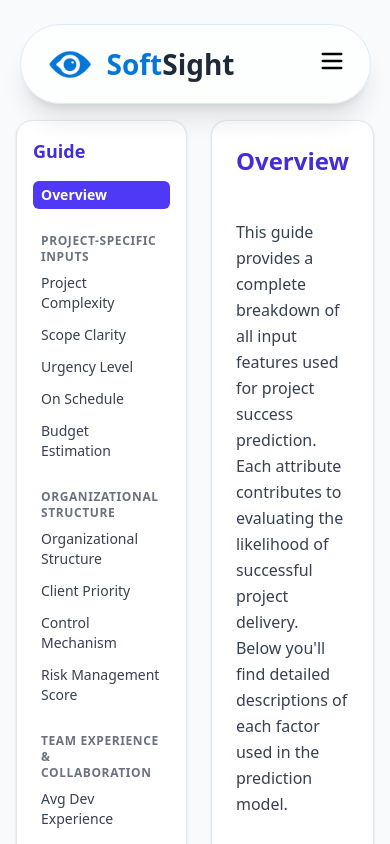
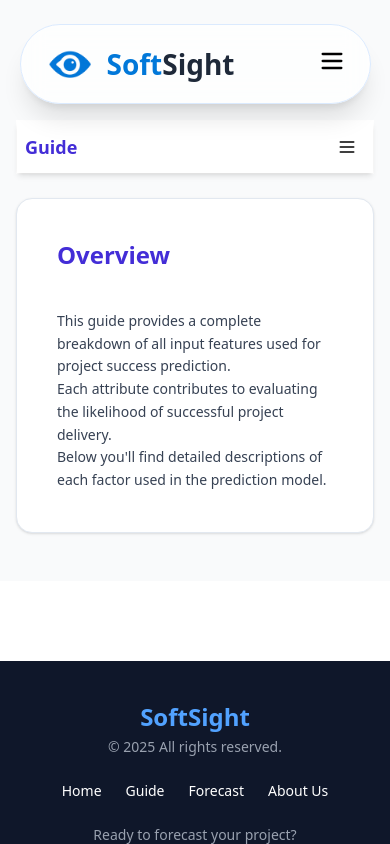
Before and after one commit to TargaryenLabs/softsight-web, a Next.js app in the folder frontend/: page /guide in a window 390 px wide. Shown: the top 844 px of the page. Built offline with nearby package versions, Linux system fonts and the light colour scheme.

Commit message:
Guide page responsive

```diff
--- a/frontend/src/components/GuidePage/AttributeDetail.tsx
+++ b/frontend/src/components/GuidePage/AttributeDetail.tsx
@@ -19,9 +19,11 @@ type Props = {
 export const AttributeDetail = ({ selected }: Props) => {
   if (selected === "overview") {
     return (
-      <div>
-        <h2 className="text-2xl font-bold mb-4 text-indigo-700">Overview</h2>
-        <p className="text-gray-700 whitespace-pre-line leading-relaxed">
+      <div className="p-4 max-w-screen-md mx-auto">
+        <h2 className="text-2xl md:text-3xl font-bold mb-4 text-indigo-700">
+          Overview
+        </h2>
+        <p className="text-gray-700 whitespace-pre-line leading-relaxed text-sm md:text-base">
           {overviewText}
         </p>
       </div>
@@ -43,13 +45,13 @@ type Attribute = {
 };
 
 const AttributeBox = ({ attribute }: { attribute: Attribute }) => (
-  <div>
-    <h2 className="text-2xl font-bold mb-2 text-indigo-700">
+  <div className="p-4 max-w-screen-md overflow-auto mx-auto">
+    <h2 className="text-2xl md:text-3xl font-bold mb-2 text-indigo-700">
       {attribute.label}
     </h2>
 
-    <div className="bg-white text-black p-4 rounded shadow mb-4">
-      <div className="prose max-w-none text-black">
+    <div className="bg-white text-black p-4 rounded xl:shadow mb-4">
+      <div className="prose prose-sm sm:prose-base max-w-none text-black">
         <Markdown
           remarkPlugins={[remarkGfm, remarkMath]}
           rehypePlugins={[rehypeKatex]}
--- a/frontend/src/components/GuidePage/AttributeSidebar.tsx
+++ b/frontend/src/components/GuidePage/AttributeSidebar.tsx
@@ -1,6 +1,7 @@
 "use client";
-import React from "react";
+import React, { useState } from "react";
 import { attributeCategories, projectSuccessStatus } from "./guideData";
+import { Menu, X } from "lucide-react"; // Optional: if you're using icons (ensure `lucide-react` is installed)
 
 type Props = {
   selected: string;
@@ -8,9 +9,31 @@ type Props = {
 };
 
 export const AttributeSidebar = ({ selected, onSelect }: Props) => {
+  const [isOpen, setIsOpen] = useState(false);
+
   return (
-    <aside className="p-4 overflow-y-auto h-full text-sm">
-      <h2 className="text-lg font-semibold mb-4 text-indigo-700">Guide</h2>
+    <>
+      {/* Toggle Button (only visible on mobile) */}
+      <div className="lg:hidden p-2 bg-white shadow-md sticky top-0 z-20 flex items-center justify-between">
+        <h2 className="text-lg font-semibold text-indigo-700">Guide</h2>
+        <button
+          onClick={() => setIsOpen(!isOpen)}
+          className="p-2 rounded-md hover:bg-gray-100"
+          aria-label="Toggle Menu"
+        >
+          {isOpen ? <X className="h-5 w-5" /> : <Menu className="h-5 w-5" />}
+        </button>
+      </div>
+
+      {/* Sidebar */}
+      <aside
+        className={`${
+          isOpen ? "block" : "hidden"
+        } lg:block bg-white p-4 overflow-y-auto h-full text-sm w-full lg:w-64 lg:sticky lg:top-0 lg:h-screen z-10`}
+      >
+        <h2 className="text-lg font-semibold mb-4 text-indigo-700 lg:block hidden">
+          Guide
+        </h2>
         <nav className="space-y-6">
           {/* Overview */}
           <div>
@@ -20,7 +43,10 @@ export const AttributeSidebar = ({ selected, onSelect }: Props) => {
                   ? "text-white bg-indigo-600 font-semibold"
                   : "hover:bg-indigo-50 text-gray-700"
               }`}
-            onClick={() => onSelect("overview")}
+              onClick={() => {
+                onSelect("overview");
+                setIsOpen(false);
+              }}
             >
               Overview
             </button>
@@ -41,7 +67,10 @@ export const AttributeSidebar = ({ selected, onSelect }: Props) => {
                           ? "text-white bg-indigo-600 font-semibold"
                           : "hover:bg-indigo-50 text-gray-700"
                       }`}
-                    onClick={() => onSelect(attr.key)}
+                      onClick={() => {
+                        onSelect(attr.key);
+                        setIsOpen(false);
+                      }}
                     >
                       {attr.label}
                     </button>
@@ -62,12 +91,16 @@ export const AttributeSidebar = ({ selected, onSelect }: Props) => {
                   ? "text-white bg-indigo-600 font-semibold"
                   : "hover:bg-indigo-50 text-gray-700"
               }`}
-            onClick={() => onSelect("success_status")}
+              onClick={() => {
+                onSelect("success_status");
+                setIsOpen(false);
+              }}
             >
               {projectSuccessStatus.label}
             </button>
           </div>
         </nav>
       </aside>
+    </>
   );
 };
--- a/frontend/src/pages/GuidePage.tsx
+++ b/frontend/src/pages/GuidePage.tsx
@@ -12,8 +12,8 @@ const GuidePage = () => {
     <div className="flex flex-col min-h-screen">
       <Navbar />
       <main className="flex flex-1 justify-center bg-gray-50 pt-[120px] px-4 pb-12">
-        <div className="flex w-full max-w-7xl gap-6">
-          <div className="w-72 bg-white rounded-2xl shadow-sm border border-slate-200">
+        <div className="flex flex-col xl:flex-row w-full max-w-7xl gap-6">
+          <div className=" xl:w-72 xl:bg-white xl:rounded-2xl xl:shadow-sm border border-white">
             <AttributeSidebar selected={selected} onSelect={setSelected} />
           </div>
           <div className="flex-1 bg-white rounded-2xl shadow-sm border border-slate-200 p-6">
```
Lines whose indentation alone changed are shown as unchanged.
